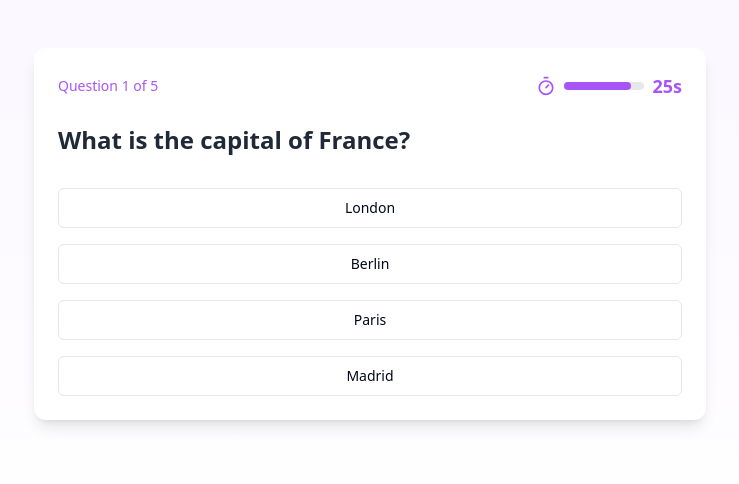
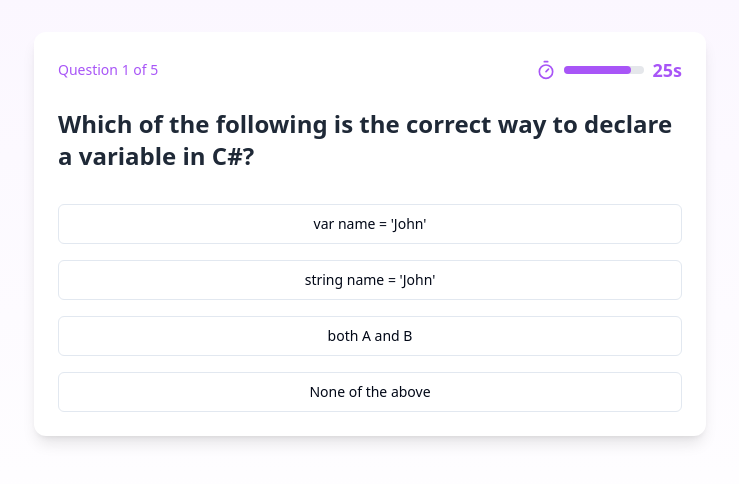
Before and after one commit to Ahmedshelfun/quick-question-quest, a React (Vite) app: page / in a window 1280 px wide. Shown: the part 166-650 px from the top of the page, without its empty margins (270-1009 px from the left). Built offline with nearby package versions, Linux system fonts and the light colour scheme.

Commit message:
Refactor: Convert quiz to C#
Convert the quiz application to use C# language.

```diff
--- a/src/data/questions.ts
+++ b/src/data/questions.ts
@@ -4,32 +4,42 @@ import { Question } from "../types/quiz";
 export const questions: Question[] = [
   {
     id: 1,
-    text: "What is the capital of France?",
-    options: ["London", "Berlin", "Paris", "Madrid"],
+    text: "Which of the following is the correct way to declare a variable in C#?",
+    options: ["var name = 'John'", "string name = 'John'", "both A and B", "None of the above"],
     correctAnswer: 2
   },
   {
     id: 2,
-    text: "Which planet is known as the Red Planet?",
-    options: ["Venus", "Mars", "Jupiter", "Saturn"],
+    text: "What is the correct syntax for a method declaration in C#?",
+    options: [
+      "public void MyMethod[]",
+      "public void MyMethod()",
+      "void public MyMethod()",
+      "void MyMethod[]"
+    ],
     correctAnswer: 1
   },
   {
     id: 3,
-    text: "What is the largest mammal in the world?",
-    options: ["African Elephant", "Blue Whale", "Giraffe", "Polar Bear"],
+    text: "Which keyword is used to inherit a class in C#?",
+    options: ["extends", "implements", ":", "inherits"],
+    correctAnswer: 2
+  },
+  {
+    id: 4,
+    text: "What does the 'using' keyword do in C#?",
+    options: [
+      "Creates a new instance",
+      "Imports namespaces",
+      "Defines a loop",
+      "Declares a variable"
+    ],
     correctAnswer: 1
   },
   {
-    id: 4,
-    text: "Who painted the Mona Lisa?",
-    options: ["Vincent van Gogh", "Pablo Picasso", "Leonardo da Vinci", "Michelangelo"],
-    correctAnswer: 2
-  },
-  {
     id: 5,
-    text: "Which element has the chemical symbol 'O'?",
-    options: ["Gold", "Silver", "Oxygen", "Iron"],
-    correctAnswer: 2
+    text: "What is the default access modifier in C# if none is specified?",
+    options: ["public", "private", "protected", "internal"],
+    correctAnswer: 1
   }
 ];
```
